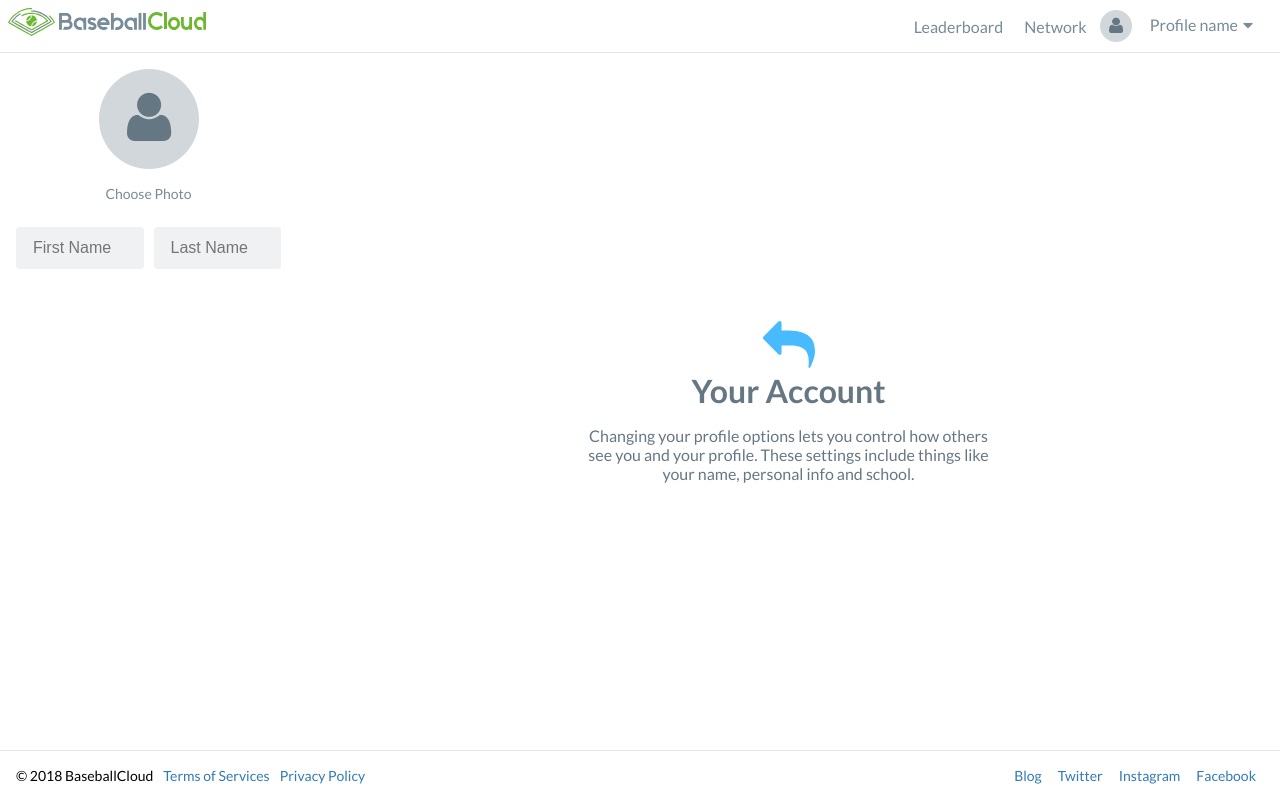
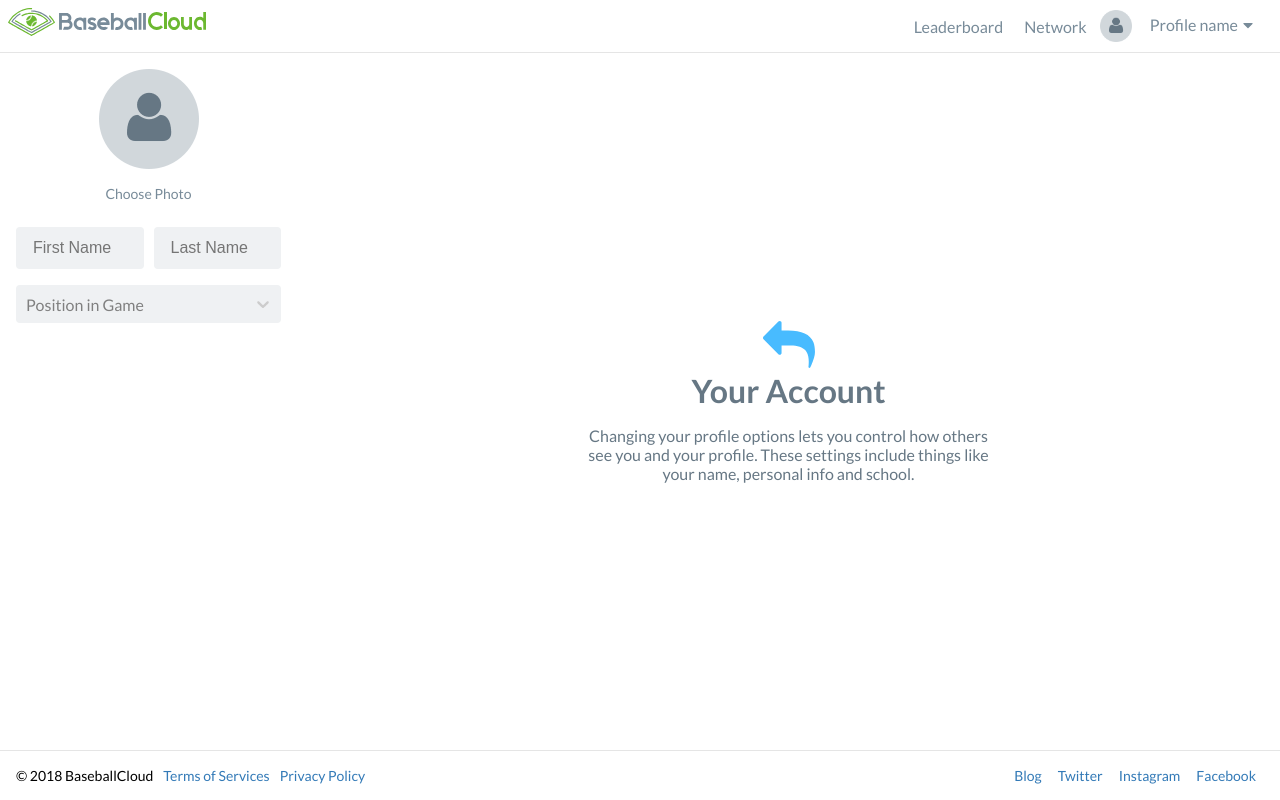
Before and after one commit to Insanefoam/baseball-cloud, a React (Create React App) app: page /profile in a window 1280 px wide. Built offline with nearby package versions, Linux system fonts and the light colour scheme.

Commit message:
add selector profile component

```diff
--- a/package.json
+++ b/package.json
@@ -18,6 +18,7 @@
     "react-redux": "^7.2.1",
     "react-router-dom": "^5.2.0",
     "react-scripts": "3.4.1",
+    "react-select": "^3.1.0",
     "redux": "^4.0.5",
     "redux-persist": "^6.0.0"
   },
--- a/src/components/ProfileInfoForm/ProfileInfoForm.css
+++ b/src/components/ProfileInfoForm/ProfileInfoForm.css
@@ -6,6 +6,7 @@
 
 .info-form__field {
   display: flex;
+  margin-bottom: 8px;
 }
 
 .info-form__field-sub {
--- a/src/components/ProfileInfoForm/ProfileInfoForm.js
+++ b/src/components/ProfileInfoForm/ProfileInfoForm.js
@@ -2,6 +2,17 @@ import React from "react";
 import { Form, Field } from "react-final-form";
 import InputProfile from "components/InputProfile";
 import "./ProfileInfoForm.css";
+import SelectorProfile from "components/SelectorProfile";
+
+const positions = [
+  { value: "catcher", label: "Catcher" },
+  { value: "firstBase", label: "First Base" },
+  { value: "secondBase", label: "Second Base" },
+  { value: "shortstop", label: "Shortstop" },
+  { value: "thirdBase", label: "Third Base" },
+  { value: "outfield", label: "Outfield" },
+  { value: "pitcher", label: "Pitcher" },
+];
 
 const ProfileInfoForm = () => {
   const submitHadler = (values) => alert(values);
@@ -27,6 +38,14 @@ const ProfileInfoForm = () => {
             </div>
           </div>
           <div className="info-form__field"></div>
+          <div className="info-form__field">
+            <Field
+              name="position"
+              component={SelectorProfile}
+              placeholder="Position in Game"
+              options={positions}
+            />
+          </div>
         </div>
       )}
     </Form>
--- /dev/null
+++ b/src/components/SelectorProfile/SelectorProfile.js
@@ -0,0 +1,18 @@
+import React from "react";
+import Select from "react-select";
+import styles from "./styles";
+
+const SelectorProfile = ({ options, placeholder, input }) => {
+  return (
+    <Select
+      options={options}
+      placeholder={placeholder}
+      styles={styles}
+      isSearchable={false}
+      maxMenuHeight={200}
+      onChange={({ value }) => input.onChange(value)}
+    ></Select>
+  );
+};
+
+export default SelectorProfile;
--- /dev/null
+++ b/src/components/SelectorProfile/index.js
@@ -0,0 +1,2 @@
+import SelectorProfile from "./SelectorProfile";
+export default SelectorProfile;
--- /dev/null
+++ b/src/components/SelectorProfile/styles.js
@@ -0,0 +1,32 @@
+export default {
+  container: (provided) => ({
+    ...provided,
+    width: "100%",
+  }),
+  control: (provided) => ({
+    ...provided,
+    backgroundColor: "#EFF1F3",
+    fontSize: "16px",
+    fontWeight: "400",
+    color: "#667784",
+    border: "none",
+  }),
+  singleValue: (provided) => ({
+    ...provided,
+    fontSize: "16px",
+    fontWeight: "400",
+    color: "#667784",
+  }),
+  indicatorSeparator: (provided) => ({
+    ...provided,
+    display: "none",
+  }),
+  option: (provided) => ({
+    ...provided,
+    fontSize: "16px",
+    fontWeight: "400",
+    color: "#667784",
+    paddingLeft: "10px",
+    height: "40px",
+  }),
+};
--- a/src/components/UploadAvatarForm/UploadAvatarForm.js
+++ b/src/components/UploadAvatarForm/UploadAvatarForm.js
@@ -12,7 +12,7 @@ const UploadAvatarForm = () => {
           <input type="file" id="avatar"></input>
         </div>
         <div className="upload-avatar__label">
-          <label for="avatar">Choose Photo</label>
+          <label htmlFor="avatar">Choose Photo</label>
         </div>
       </div>
     </div>
```
Also changed, not shown: 1 other file (tests, documents, lock files or other folders).
